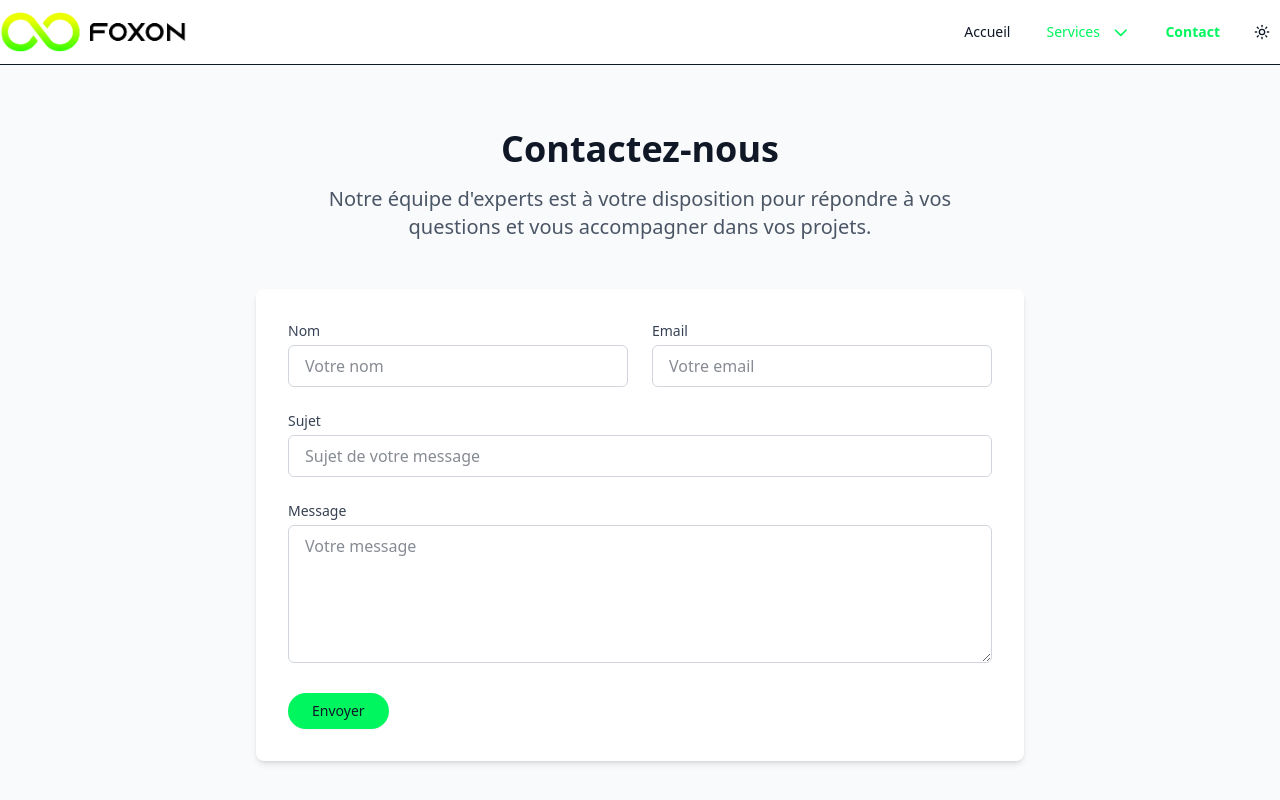
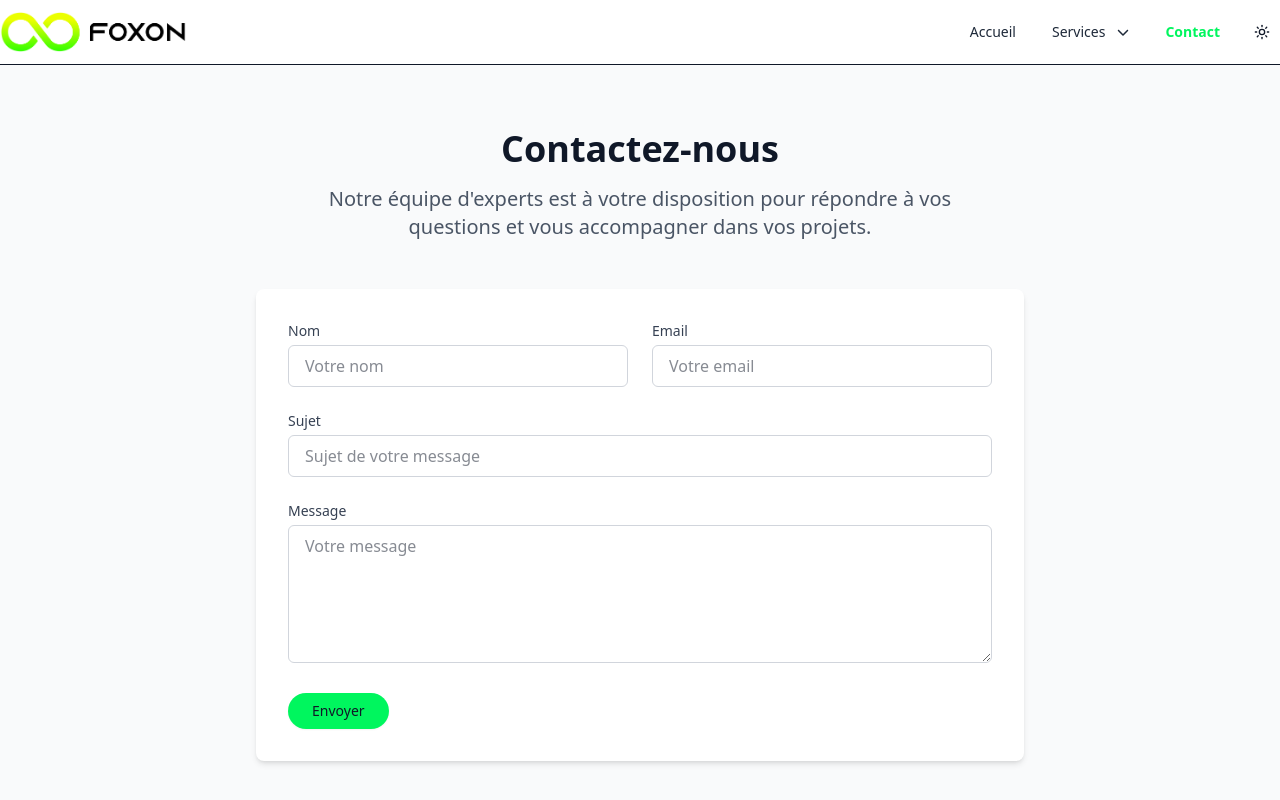
Before and after one commit to Foxon-Consulting/nextjs-website, a Next.js app: page /contact in a window 1280 px wide. Shown: the top 800 px of the page. Built offline with nearby package versions, Linux system fonts and the light colour scheme.

Commit message:
fix: :bug: fix issue with icons

```diff
--- a/src/app/globals.css
+++ b/src/app/globals.css
@@ -176,6 +176,42 @@
     z-index: 10;
   }
 
+  /* Styles pour les icônes FontAwesome */
+  .svg-inline--fa {
+    height: 1em !important;
+    width: 1em !important;
+    vertical-align: -0.125em !important;
+  }
+
+  /* Tailles spécifiques pour les icônes */
+  .text-3xl .svg-inline--fa {
+    height: 1.875rem !important;
+    width: 1.875rem !important;
+  }
+
+  .text-xl .svg-inline--fa {
+    height: 1.25rem !important;
+    width: 1.25rem !important;
+  }
+
+  .h-5 .svg-inline--fa,
+  .h-5.svg-inline--fa {
+    height: 1.25rem !important;
+    width: 1.25rem !important;
+  }
+
+  .h-6 .svg-inline--fa,
+  .h-6.svg-inline--fa {
+    height: 1.5rem !important;
+    width: 1.5rem !important;
+  }
+
+  .h-3 .svg-inline--fa,
+  .h-3.svg-inline--fa {
+    height: 0.75rem !important;
+    width: 0.75rem !important;
+  }
+
   .service-header {
     position: relative;
     background-color: #1a1a1a;
--- a/src/app/layout.tsx
+++ b/src/app/layout.tsx
@@ -4,6 +4,12 @@ import "./globals.css";
 import { Header } from "@/components/layout/Header";
 import { Footer } from "@/components/layout/Footer";
 import { ThemeProvider } from "@/components/ui/theme-provider";
+import { config } from '@fortawesome/fontawesome-svg-core';
+import '@fortawesome/fontawesome-svg-core/styles.css';
+
+// Empêcher FontAwesome de charger ses propres styles CSS
+// qui peuvent causer un flash d'icônes non stylisées
+config.autoAddCss = false;
 
 const poppins = Poppins({
   subsets: ["latin"],
--- a/src/app/page.tsx
+++ b/src/app/page.tsx
@@ -53,7 +53,7 @@ export default function Home() {
                 <FontAwesomeIcon icon={faProjectDiagram} />
               </div>
               <div className="text-3xl font-bold mb-2 dark:text-white">
-                <CountUp end={150} duration={2.5} />+
+                <CountUp end={150} duration={1500} />+
               </div>
               <p className="text-gray-600 dark:text-gray-400">Projets réalisés</p>
             </div>
@@ -63,7 +63,7 @@ export default function Home() {
                 <FontAwesomeIcon icon={faUsers} />
               </div>
               <div className="text-3xl font-bold mb-2 dark:text-white">
-                <CountUp end={50} duration={2.5} />+
+                <CountUp end={50} duration={1500} />+
               </div>
               <p className="text-gray-600 dark:text-gray-400">Clients satisfaits</p>
             </div>
@@ -73,7 +73,7 @@ export default function Home() {
                 <FontAwesomeIcon icon={faCodeBranch} />
               </div>
               <div className="text-3xl font-bold mb-2 dark:text-white">
-                <CountUp end={15} duration={2.5} />+
+                <CountUp end={15} duration={1500} />+
               </div>
               <p className="text-gray-600 dark:text-gray-400">Technologies maîtrisées</p>
             </div>
--- a/src/components/layout/Header.tsx
+++ b/src/components/layout/Header.tsx
@@ -1,7 +1,6 @@
 "use client";
 
 import { usePathname } from "next/navigation";
-import { useEffect, useState } from "react";
 import Link from "next/link";
 import Image from "next/image";
 import { FontAwesomeIcon } from "@fortawesome/react-fontawesome";
@@ -18,38 +17,24 @@ import { ThemeToggle } from "@/components/ui/theme-toggle";
 
 export function Header() {
   const pathname = usePathname();
-  const [isScrolled, setIsScrolled] = useState<boolean>(false);
 
   // Fonction pour vérifier si un chemin est actif
   const isActive = (path: string) => {
     if (path === '/') {
-      return pathname === '/' && !isScrolled;
+      return pathname === '/';
     }
     return pathname.startsWith(path);
   };
 
-  // Effet pour détecter le défilement
-  useEffect(() => {
-    if (pathname !== '/') return;
-
-    const handleScroll = () => {
-      // Détecter si la page a défilé
-      setIsScrolled(window.scrollY > 50);
-    };
-
-    // Ajouter l'écouteur d'événement
-    window.addEventListener('scroll', handleScroll);
-    // Appeler une fois au chargement
-    handleScroll();
-
-    // Nettoyer l'écouteur d'événement
-    return () => {
-      window.removeEventListener('scroll', handleScroll);
-    };
-  }, [pathname]);
+  // Fonction pour vérifier si on est sur une page de services
+  const isServicePage = () => {
+    return pathname.startsWith('/consulting-it') ||
+           pathname.startsWith('/data-ia') ||
+           pathname.startsWith('/formation');
+  };
 
   const activeClass = "text-[#00f65e] font-semibold";
-  const inactiveClass = "hover:text-[#00f65e] transition-colors";
+  const inactiveClass = "text-gray-800 dark:text-gray-200 hover:text-[#00f65e] transition-colors";
 
   return (
     <header className="sticky top-0 z-50 w-full border-b bg-white dark:bg-gray-950 dark:border-gray-800">
@@ -86,9 +71,7 @@ export function Header() {
                 <Button
                   variant="link"
                   className={`text-sm font-medium ${
-                    isActive('/consulting-it') || isActive('/data-ia') || isActive('/formation')
-                      ? activeClass
-                      : inactiveClass
+                    isServicePage() ? activeClass : inactiveClass
                   }`}
                 >
                   Services <FontAwesomeIcon icon={faChevronDown} className="ml-1 h-3 w-3" />
@@ -170,9 +153,7 @@ export function Header() {
 
                 <div className="space-y-3">
                   <p className={`text-sm font-medium ${
-                    isActive('/consulting-it') || isActive('/data-ia') || isActive('/formation')
-                      ? activeClass
-                      : 'text-gray-800 dark:text-gray-200'
+                    isServicePage() ? activeClass : 'text-gray-800 dark:text-gray-200'
                   }`}>Services</p>
                   <div className="pl-4 space-y-2">
                     <Link
--- a/src/components/ui/CountUp.tsx
+++ b/src/components/ui/CountUp.tsx
@@ -41,28 +41,28 @@ export function CountUp({
         if (entry.isIntersecting && !hasAnimated) {
           setHasAnimated(true);
 
-          const startTime = Date.now();
+          let startTimestamp: number | null = null;
           const startValue = 0;
 
-          const updateCount = () => {
-            const currentTime = Date.now();
-            const elapsedTime = currentTime - startTime;
+          const step = (timestamp: number) => {
+            if (!startTimestamp) startTimestamp = timestamp;
+            const elapsedTime = timestamp - startTimestamp;
 
             if (elapsedTime < duration) {
               // Utiliser une fonction d'accélération pour un effet plus naturel
-              const progress = easeOutQuad(elapsedTime / duration);
+              const progress = easeOutQuart(elapsedTime / duration);
               const currentValue = startValue + (end - startValue) * progress;
-              setCount(currentValue);
-              requestAnimationFrame(updateCount);
+              setCount(Math.floor(currentValue)); // Utiliser Math.floor pour un effet de comptage entier
+              requestAnimationFrame(step);
             } else {
               setCount(end);
             }
           };
 
-          requestAnimationFrame(updateCount);
+          requestAnimationFrame(step);
         }
       },
-      { threshold: 0.1 }
+      { threshold: 0.1, rootMargin: "0px 0px -10% 0px" }
     );
 
     if (countRef.current) {
@@ -76,9 +76,9 @@ export function CountUp({
     };
   }, [end, duration, hasAnimated]);
 
-  // Fonction d'accélération pour une animation plus naturelle
-  const easeOutQuad = (t: number): number => {
-    return t * (2 - t);
+  // Fonction d'accélération pour une animation plus dynamique
+  const easeOutQuart = (t: number): number => {
+    return 1 - Math.pow(1 - t, 4);
   };
 
   return (
```
